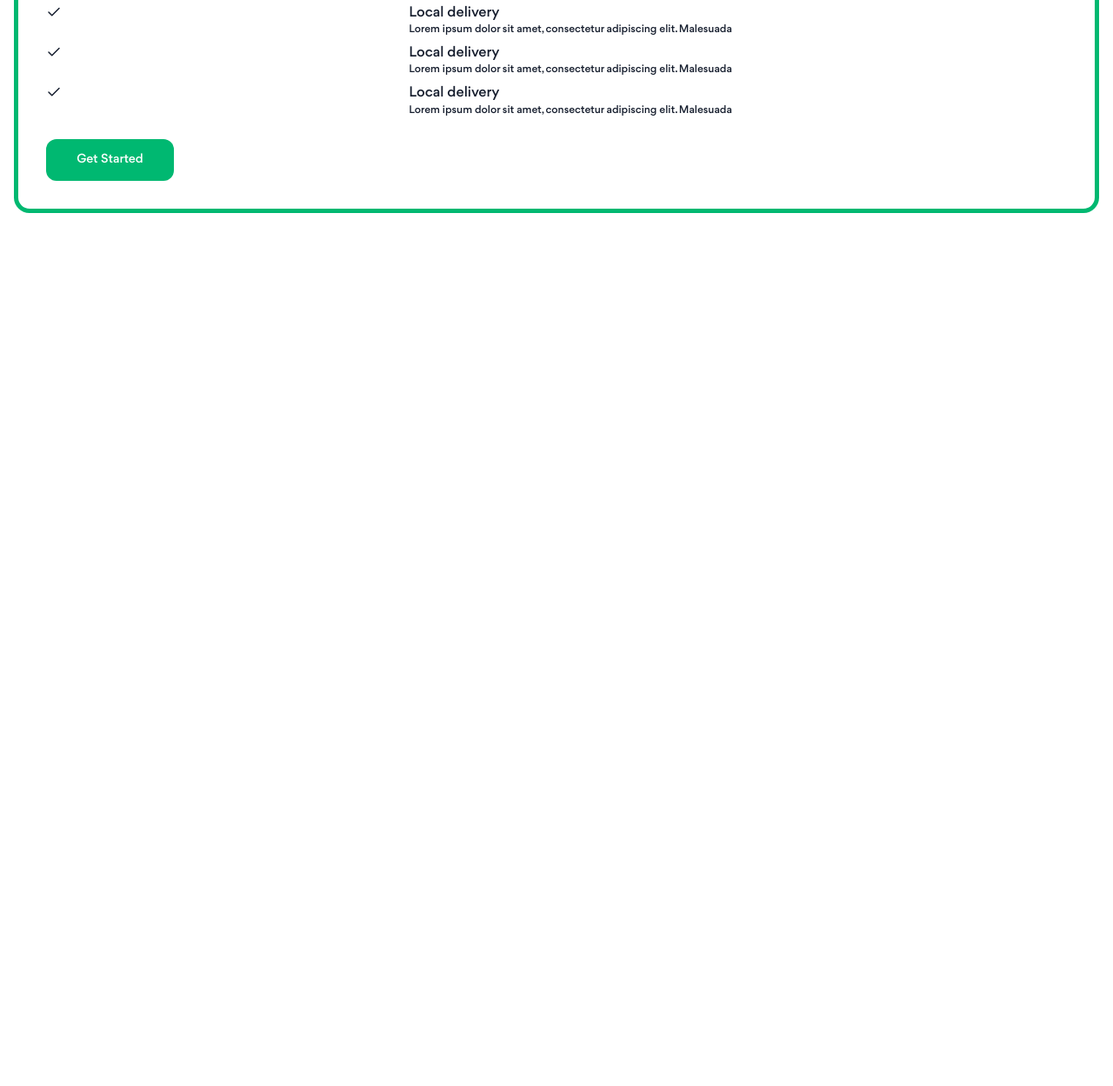
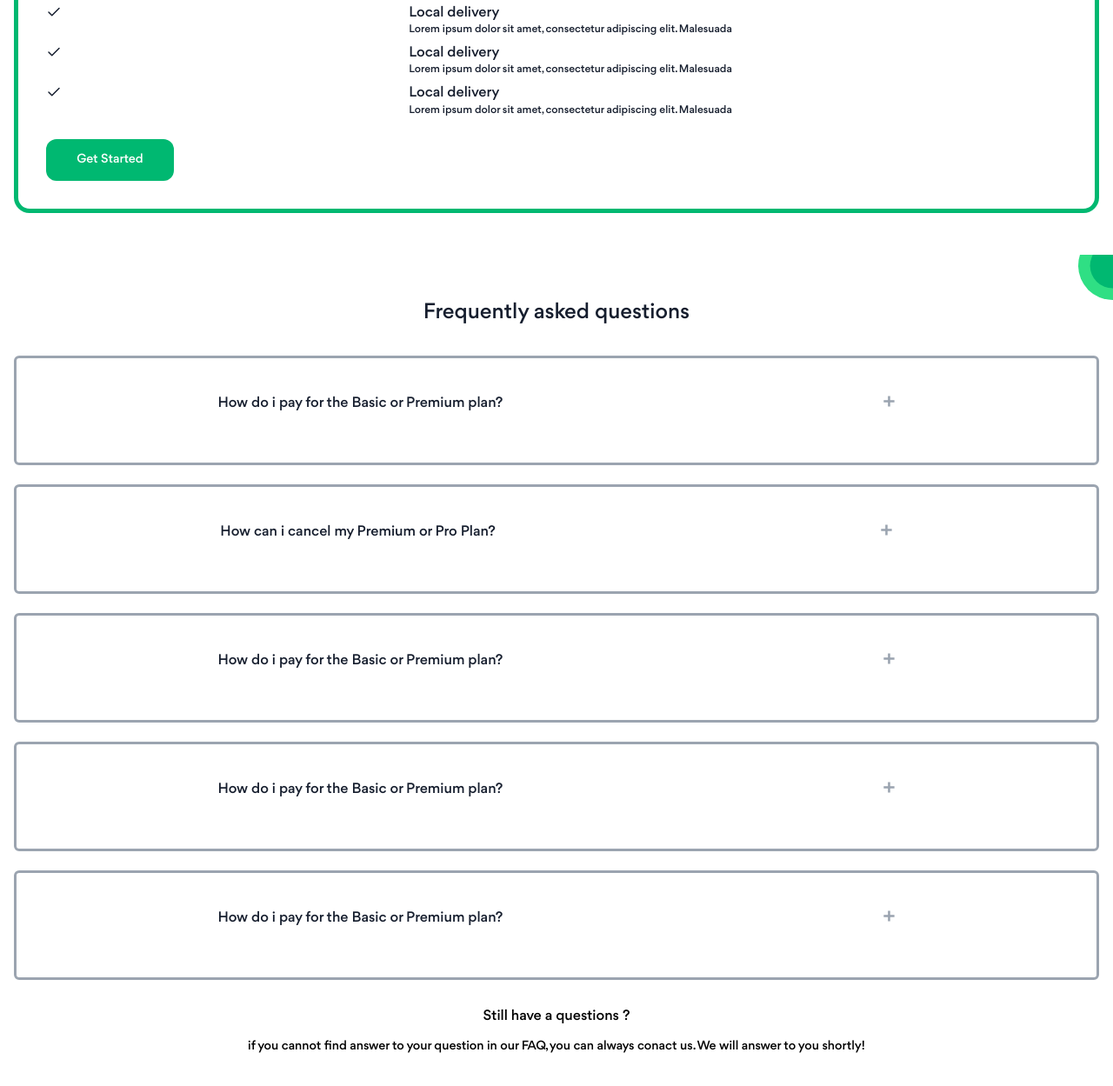
Before and after one commit to RostyslavKopachevskyi/Delivery-project, a website: page src/index.html in a window 1280 px wide. Shown: the part 4520-5769 px from the top of the page at 87% size. Before the commit the page ends 4813 px from the top, so only its background shows below. Drawn offline with Linux system fonts and the light colour scheme.

Commit message:
FAQ section

```diff
--- a/src/index.html
+++ b/src/index.html
@@ -268,6 +268,67 @@
         </div>
     </section>
 
+
+    <section class="faq">
+        <div class="faq__circle">
+            <img src="../img/icons/circle-small.svg" alt="green circle-small">
+        </div>
+
+        <div class="faq__wrapper">
+
+            <h3 class="faq__title">Frequently asked questions</h3>
+
+            <div class="faq__items">
+                <div class="faq__item">
+                    <div class="faq__item-wrapper">
+                        <p class="faq__item-title p-large">How do i pay for the Basic or Premium plan?</p>
+                        <button class="faq__item-btn">+</button>
+                    </div>
+                    <p class="faq__item-text">Lorem ipsum dolor sit amet, consectetur adipiscing elit. Tristique viverra aliquet lectus morbi suspendisse pellentesque facilisis et. Duis volutpat at iaculis vitae at ut ultricies.</p>
+                </div>
+
+                <div class="faq__item">
+                    <div class="faq__item-wrapper">
+                        <p class="faq__item-title p-large">How can i cancel my Premium or Pro Plan?</p>
+                        <button class="faq__item-btn">+</button>
+                    </div>
+                    <p class="faq__item-text">Lorem ipsum dolor sit amet, consectetur adipiscing elit. Tristique viverra aliquet lectus morbi suspendisse pellentesque facilisis et. Duis volutpat at iaculis vitae at ut ultricies.</p>
+                </div>
+
+                <div class="faq__item">
+                    <div class="faq__item-wrapper">
+                        <p class="faq__item-title p-large">How do i pay for the Basic or Premium plan?</p>
+                        <button class="faq__item-btn">+</button>
+                    </div>
+                    <p class="faq__item-text">Lorem ipsum dolor sit amet, consectetur adipiscing elit. Tristique viverra aliquet lectus morbi suspendisse pellentesque facilisis et. Duis volutpat at iaculis vitae at ut ultricies.</p>
+                </div>
+
+                <div class="faq__item">
+                    <div class="faq__item-wrapper">
+                        <p class="faq__item-title p-large">How do i pay for the Basic or Premium plan?</p>
+                        <button class="faq__item-btn">+</button>
+                    </div>
+                    <p class="faq__item-text">Lorem ipsum dolor sit amet, consectetur adipiscing elit. Tristique viverra aliquet lectus morbi suspendisse pellentesque facilisis et. Duis volutpat at iaculis vitae at ut ultricies.</p>
+                </div>
+
+                <div class="faq__item">
+                    <div class="faq__item-wrapper">
+                        <p class="faq__item-title p-large">How do i pay for the Basic or Premium plan?</p>
+                        <button class="faq__item-btn">+</button>
+                    </div>
+                    <p class="faq__item-text">Lorem ipsum dolor sit amet, consectetur adipiscing elit. Tristique viverra aliquet lectus morbi suspendisse pellentesque facilisis et. Duis volutpat at iaculis vitae at ut ultricies.</p>
+                </div>
+            </div>
+
+            <div class="faq__questions">
+                <p class="faq__questions-title p-large">Still have a questions ?</p>
+                <p class="faq__questions-text">if you cannot find answer to your question in our FAQ, you can always conact us. We will answer to you shortly!</p>
+            </div>
+
+        </div>
+
+    </section>
+
     <script src="js/script.js"></script>
 </body>
 </html>
--- a/src/js/script.js
+++ b/src/js/script.js
@@ -10,3 +10,33 @@ document.querySelectorAll('.header__menu-item').forEach(item => item.addEventLis
     hamburger.classList.remove('active');
     navMenu.classList.remove('active');
 }));
+
+
+const items = document.querySelectorAll('.faq__item');
+
+items.forEach(item => {
+    const button = item.querySelector('.faq__item-btn');
+    const text = item.querySelector('.faq__item-text');
+    let isChecked = false;
+
+    const title = item.querySelector('.faq__item-title');
+
+    button.addEventListener('click', () => {
+
+        title.classList.toggle('active');
+        button.classList.toggle('active');
+        item.classList.toggle('active-border');
+
+        if (isChecked) {
+            button.innerHTML = "+";
+            item.style.height = "12.6rem";
+            text.style.opacity = "0";
+        } else {
+            button.innerHTML = "-";
+            item.style.height = `${item.scrollHeight}px`;
+            text.style.opacity = "1";
+        }
+
+        isChecked = !isChecked;
+    });
+});
--- /dev/null
+++ b/src/sass/blocks/_faq.scss
@@ -0,0 +1,90 @@
+.faq {
+    padding: 4.8rem 0;
+    position: relative;
+
+    &__circle {
+        z-index: -10;
+        position: absolute;
+        right: 0;
+        top: 0;
+    }
+
+    &__wrapper {
+        display: grid;
+        grid-template-columns: repeat(2, 1fr);
+        column-gap: 1.6rem;
+        margin: 0 1.6rem;
+    }
+
+    &__title {
+        grid-column: 1 / 3;
+        text-align: center;
+        color: $gray-dark;
+    }
+
+    &__items {
+        padding: 3.2rem 0;
+        grid-column: 1 / 3;
+        display: flex;
+        flex-direction: column;
+        gap: 2.2rem;
+    }
+
+    &__item {
+        border: 0.3rem solid $gray;
+        border-radius: 0.6rem;
+        padding: 3.6rem 2.4rem;
+
+        height: 12.6rem;
+        transition: height 0.3s ease;
+        overflow: hidden;
+
+        &-wrapper {
+            display: flex;
+            flex-direction: row;
+            align-items: center;
+            justify-content: space-around;
+            gap: 2.2rem;
+        }
+
+        &-btn {
+            border: none;
+            background-color: transparent;
+            font-size: 2.5rem;
+            color: $gray;
+        }
+
+        &-title {
+            color: $gray-dark;
+        }
+
+        &-text {
+            padding-top: 2.2rem;
+            opacity: 0;
+            transition: 0.3s ease-in-out;
+            color: $gray-dark;
+        }
+    }
+
+    &__questions {
+        grid-column: 1 / 3;
+        &-title {
+            text-align: center;
+        }
+        &-text {
+            padding-top: 1.6rem;
+            text-align: center;
+        }
+    }
+}
+
+
+.active {
+    color: $green;
+    transition: 0.3s all;
+}
+
+.active-border {
+    border: 0.3rem solid $green;
+    transition: 0.3s all;
+}
--- a/src/sass/style.scss
+++ b/src/sass/style.scss
@@ -17,3 +17,4 @@ html {
 @import 'blocks/services';
 @import 'blocks/work';
 @import 'blocks/price';
+@import 'blocks/faq';
```
Also changed, not shown: src/css/style.css, src/img/icons/circle-small.svg (added).
